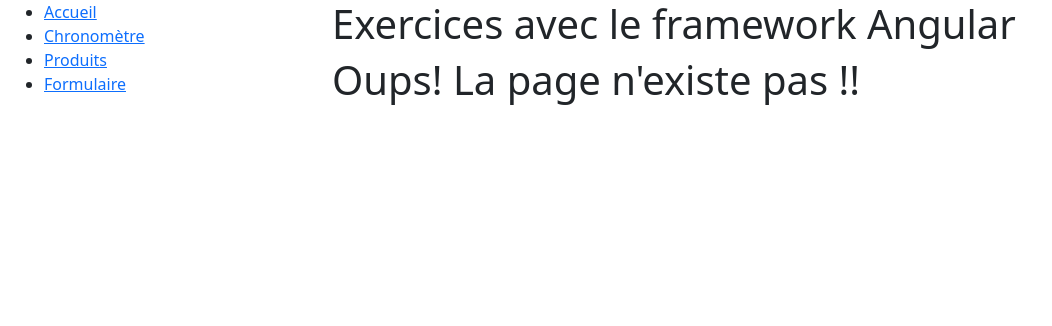
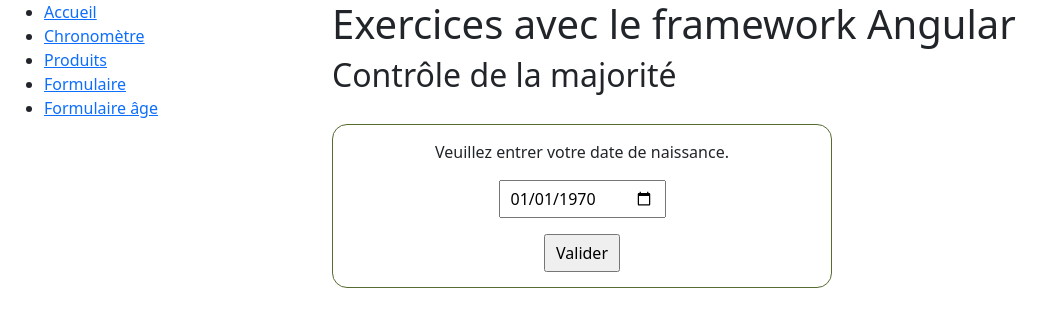
Before and after one commit to Verly1969/Exercices, an Angular app: page /age_form in a window 1280 px wide. Shown: the top 326 px of the page, without its empty margins (0-1052 px from the left). Built offline with nearby package versions, Linux system fonts and the light colour scheme.

Commit message:
insert formulaire age

```diff
--- a/src/app/app.routes.ts
+++ b/src/app/app.routes.ts
@@ -1,6 +1,7 @@
-import { Routes } from '@angular/router';
+
 import { Home } from './features/home/home';
 import { Chrono } from './features/chrono/chrono';
+import { Routes } from '@angular/router';
 
 export const routes: Routes = [
     {
@@ -25,6 +26,10 @@
         loadComponent: () => import("./features/formulaire/formulaire").then(f => f.Formulaire)
     },
     {
+        path: "age_form",
+        loadComponent: () => import("./features/age-formulaire/age-formulaire").then(f => f.AgeFormulaire)
+    },
+    {
         path: "**",
         loadComponent: () => import("./errors/notfound/notfound").then(e => e.Notfound)
     }
--- /dev/null
+++ b/src/app/features/age-formulaire/age-formulaire.css
@@ -0,0 +1,22 @@
+form {
+    width: 500px;
+    margin-top: 30px;
+    padding: 15px;
+    border: 1px solid darkolivegreen;
+    border-radius: 15px;
+}
+
+input {
+    padding: 5px 10px;
+}
+
+.center {
+    text-align: center;
+    width: 100%;
+}
+
+.left {
+    display: flex;
+    flex-direction: column;
+    align-items: flex-start;
+}
--- /dev/null
+++ b/src/app/features/age-formulaire/age-formulaire.html
@@ -0,0 +1,26 @@
+<!--
+Créer une application qui permet à l'utilisateur de rentrer
+sa date de naissance via un formulaire.
+
+Vous devez créer un custom validator qui permet de vérifier
+si la personne est majeur ou non.
+Dans le cas où elle est mineure, elle ne pourra pas valider le
+formulaire.
+-->
+
+<h2>Contrôle de la majorité</h2>
+
+<form [formGroup]="ageForm" (ngSubmit)="valider()" class="left">
+    <div class="center">
+        <p>
+            <label for="dateInput">Veuillez entrer votre date de naissance.</label>
+        </p>
+        <p>
+            <input type="date" formControlName="dateInput" id="dateInput" />
+        </p>
+        @if (ageForm.get("dateInput")?.touched && ageForm.get("dateInput")?.hasError("mineur")){}
+    </div>
+    <div class="center">
+        <input type="submit" value="Valider" />
+    </div>
+</form>
--- /dev/null
+++ b/src/app/features/age-formulaire/age-formulaire.ts
@@ -0,0 +1,27 @@
+import { Component, inject } from '@angular/core';
+import { FormBuilder, FormGroup, ReactiveFormsModule, Validators, ɵInternalFormsSharedModule } from '@angular/forms';
+import { ageValidator } from '../../shared/validator/ageValidator';
+
+@Component({
+  selector: 'app-age-formulaire',
+  imports: [ReactiveFormsModule],
+  templateUrl: './age-formulaire.html',
+  styleUrl: './age-formulaire.css',
+})
+export class AgeFormulaire {
+
+  private readonly _fb: FormBuilder = inject(FormBuilder);
+
+  ageForm: FormGroup = this._fb.group({
+    dateInput: ["1970-01-01", Validators.required]
+  },{
+    validators: [ageValidator()]
+  })
+
+  valider() {
+    if (this.ageForm.valid){
+      console.log("Formulaire envoyé !");
+    }
+  }
+
+}
--- a/src/app/features/navbar/navbar.html
+++ b/src/app/features/navbar/navbar.html
@@ -3,4 +3,5 @@
     <li><a routerLink="chrono">Chronomètre</a></li>
     <li><a routerLink="product">Produits</a></li>
     <li><a routerLink="formulaire">Formulaire</a></li>
+    <li><a routerLink="age_form">Formulaire âge</a></li>
 </ul>
--- /dev/null
+++ b/src/app/shared/validator/ageValidator.ts
@@ -0,0 +1,17 @@
+import { AbstractControl, FormControl, ValidationErrors, ValidatorFn } from "@angular/forms";
+
+export function ageValidator(): ValidatorFn {
+    return (control: AbstractControl): ValidationErrors | null => {
+        const dateInput = new Date(control.value);
+        const dateActual  = new Date();
+
+        console.log(dateActual.getFullYear());
+        console.log(dateInput.getFullYear());
+
+        if ((dateActual.getFullYear() - dateInput.getFullYear()) < 18){
+            return { mineur : "Vous êtes trop jeune pour entrer !"};
+        }
+
+        return null;
+    }
+}
```
